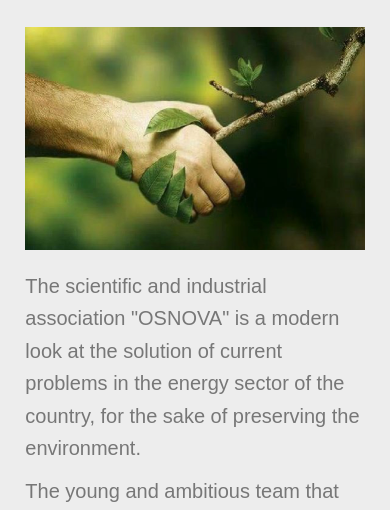
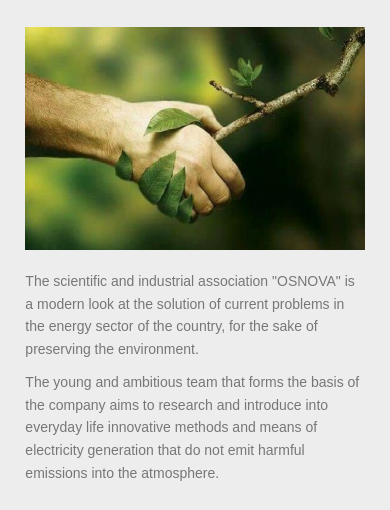
Before and after one commit to mrbarch/Osnova, a plain HTML site: page english/english.html in a window 390 px wide. Shown: the part 590-1100 px from the top of the page. Drawn offline with nearby package versions, Linux system fonts and the light colour scheme; a web font is replaced by a local one.

Commit message:
smaller font size

```diff
--- a/style/global.css
+++ b/style/global.css
@@ -111,6 +111,7 @@ button {
     p {
         text-align: start !important;
         line-height: 1.625 !important;
+        font-size: 14px !important;
         font-family: SourceSansPro-Regular, sans-serif !important;
     }
 }
--- a/style/style.css
+++ b/style/style.css
@@ -671,9 +671,6 @@
     transition: all 0.3s ease-in-out;
 }
 
-
-
-/* Adjust for smaller screens */
 @media (max-width: 768px) {
     .about-us {
         padding-top: 30px !important;
@@ -796,6 +793,3 @@
         font-size: 18px;
     }
 }
-@media (max-width: 480px) {
-
-}
```
